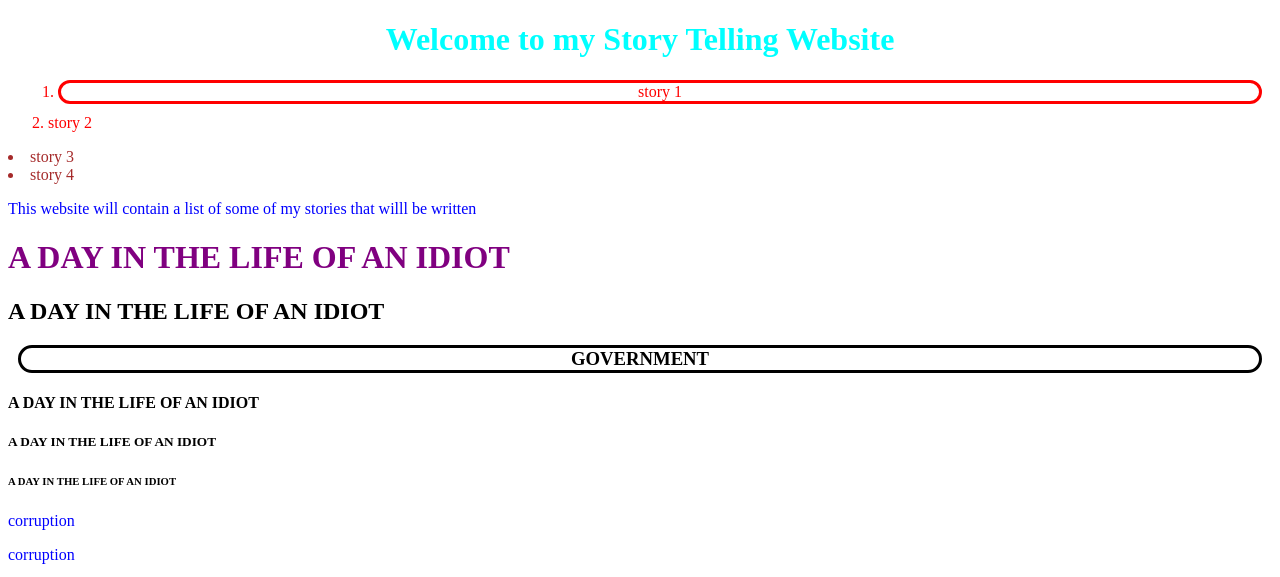
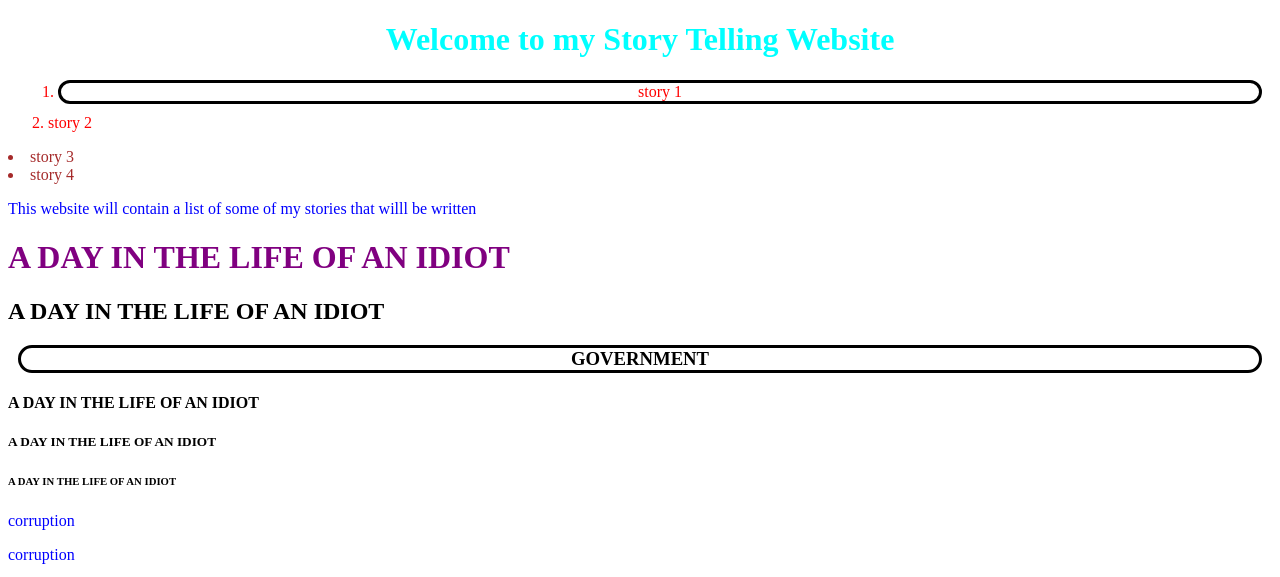
Before and after one commit to Michx3l/storytelling-website, a plain HTML site: page index.html in a window 1280 px wide. Shown: the top 577 px of the page. Drawn offline with Linux system fonts and the light colour scheme.

Commit message:
style my html

```diff
--- a/style.css
+++ b/style.css
@@ -9,7 +9,7 @@ ui{color:brown;}
 .list{
 margin: 10px;
 border-style: solid;
-border color: black;
+border-color: black;
 border-radius: 30px;
 text-align: center;
 }
```
